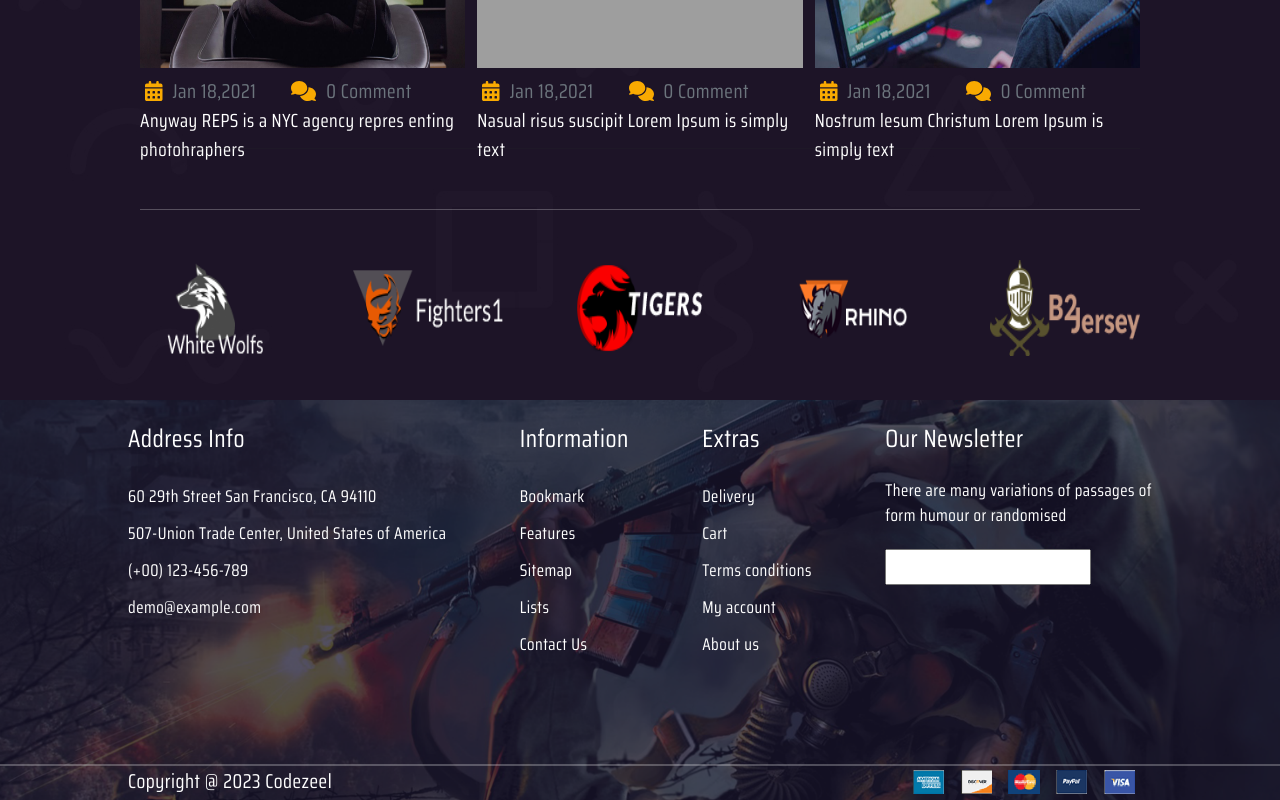
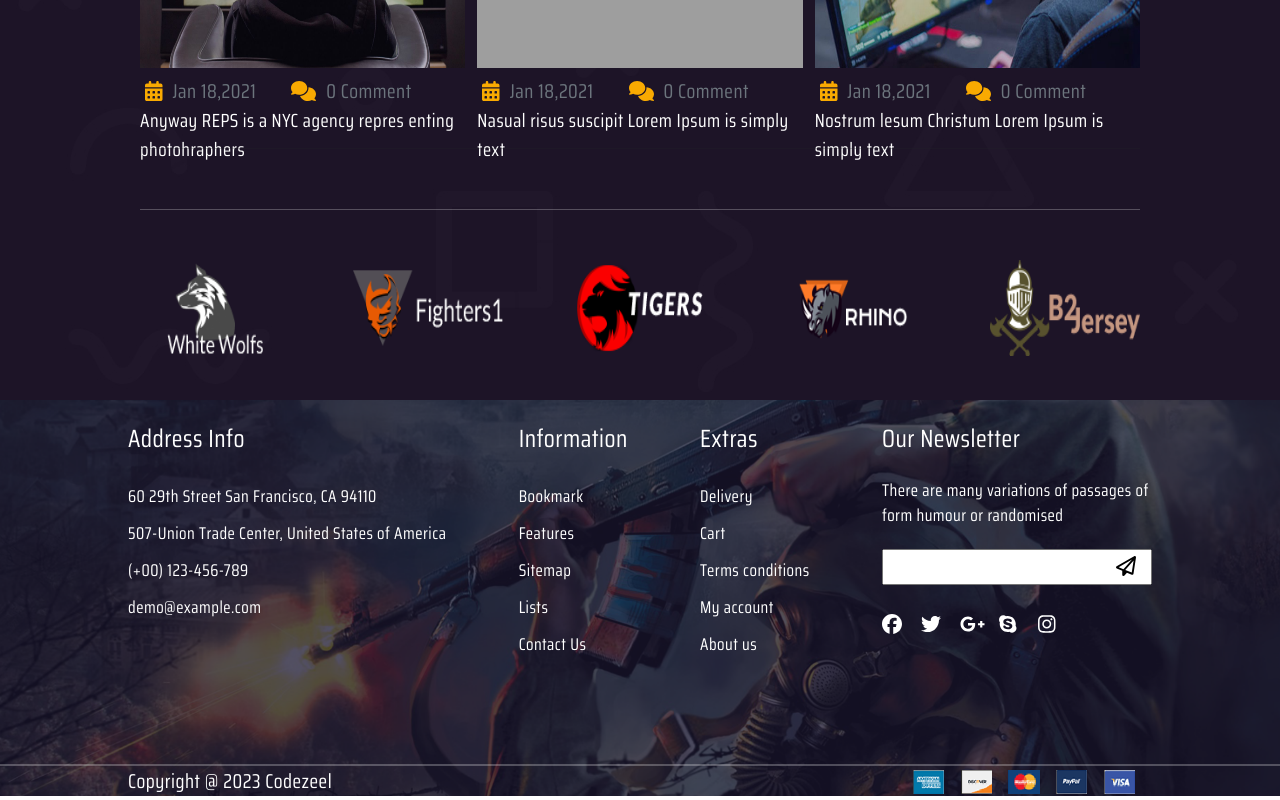
Before and after one commit to Antek93/proj-html-vuejs, a Vue app: page / in a window 1280 px wide. Shown: the part 4868-5668 px from the top of the page. Built offline with nearby package versions, Linux system fonts and the light colour scheme; grey boxes are pictures that could not be loaded.

Commit message:
footer completato

```diff
--- a/src/components/Footer/AppFooter.vue
+++ b/src/components/Footer/AppFooter.vue
@@ -61,22 +61,27 @@ export default {
                 <div class="newsletter">
                     <div>Our Newsletter</div>
                     <p>There are many variations of passages of <br> form humour or randomised</p>
-                    <input type="text">
-                    <div class="icone">
+                    <form @submit.prevent class="inputContainer">
+                        <input type="text">
+                        <button>
+                            <font-awesome-icon class="paper" icon="fa-regular fa-paper-plane" />
+                        </button>
+                    </form>
+                    <div class="icone d-flex justify-content-start align-items-baseline">
                         <div>
-
+                            <font-awesome-icon icon="fa-brands fa-facebook" />
                         </div>
                         <div>
-
+                            <font-awesome-icon icon="fa-brands fa-twitter" />
                         </div>
                         <div>
-
+                            <font-awesome-icon icon="fa-brands fa-google-plus-g" />
                         </div>
                         <div>
-
+                            <font-awesome-icon icon="fa-brands fa-skype" />
                         </div>
                         <div>
-
+                            <font-awesome-icon icon="fa-brands fa-instagram" />
                         </div>
                     </div>
                 </div>
@@ -113,7 +118,6 @@ export default {
 
 <style lang="scss" scoped>
 .container-fluid {
-    height: 50vh;
     background-image: url('../../assets/bph/footer-bg.png');
     background-size: cover;
     --bs-gutter-x: 0rem;
@@ -126,6 +130,7 @@ export default {
         ul {
             list-style: none;
             padding: 2px 0px;
+            height: 17px;
 
             li {
 
@@ -190,15 +195,48 @@ export default {
     }
 }
 
-.ulStyle {
-    height: 17px;
-}
+// .ulStyle {
+//     height: 17px;
+// }
 
 p {
     font-size: 17px;
 }
 
-// #hrStyle {
-//     margin-top: 101px;
-// }
+.inputContainer {
+    position: relative;
+
+    input {
+        width: 270px;
+    }
+
+    button {
+        width: 38px;
+        height: 32px;
+        border: none;
+        position: absolute;
+        top: 3.9%;
+        left: 231px;
+        z-index: 1;
+        background-color: inherit;
+    }
+
+    .paper {
+        top: 19%;
+        position: absolute;
+        left: 8%;
+        color: black;
+    }
+
+}
+
+.icone {
+    div {
+        width: calc((100% / 5) - 15px);
+    }
+    div:hover {
+        color: rgb(249, 207, 0);
+        cursor: pointer;
+    }
+}
 </style>
```
Also changed, not shown: src/main.js (+12 -0 lines).
